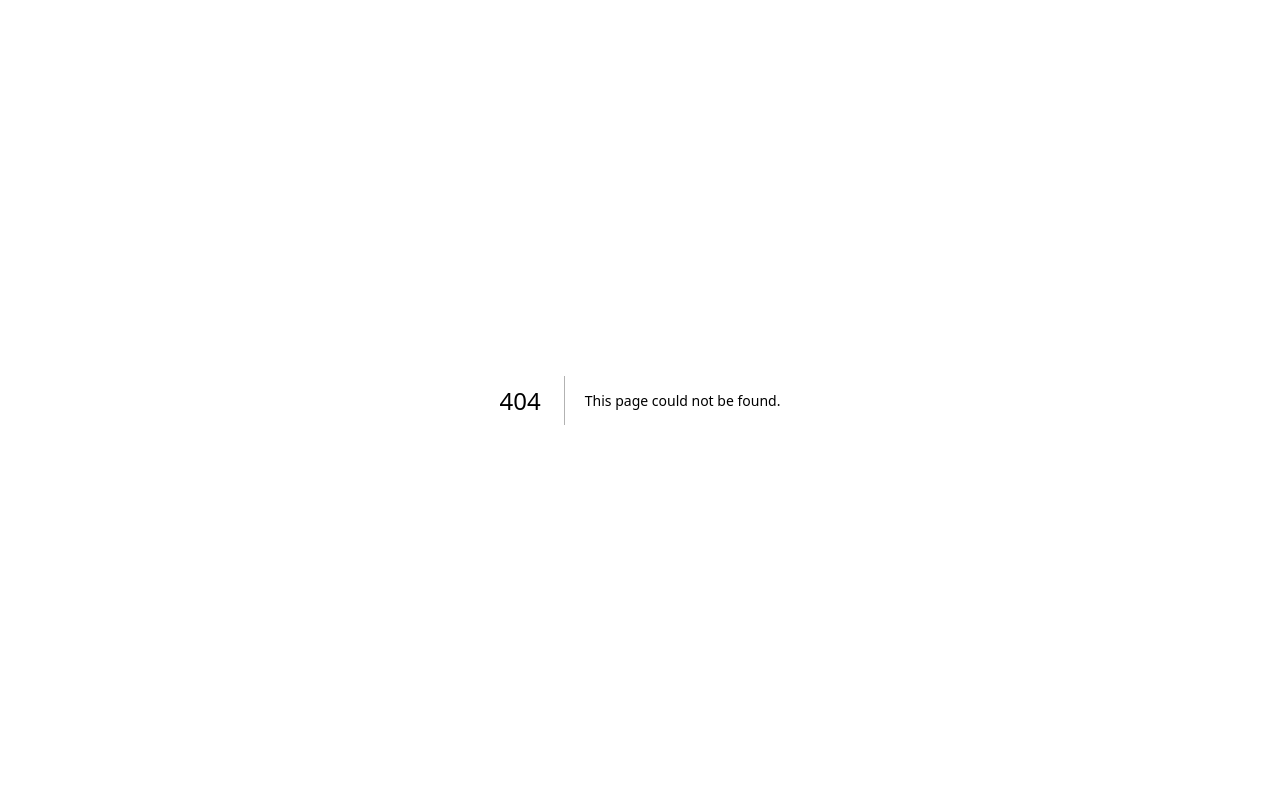
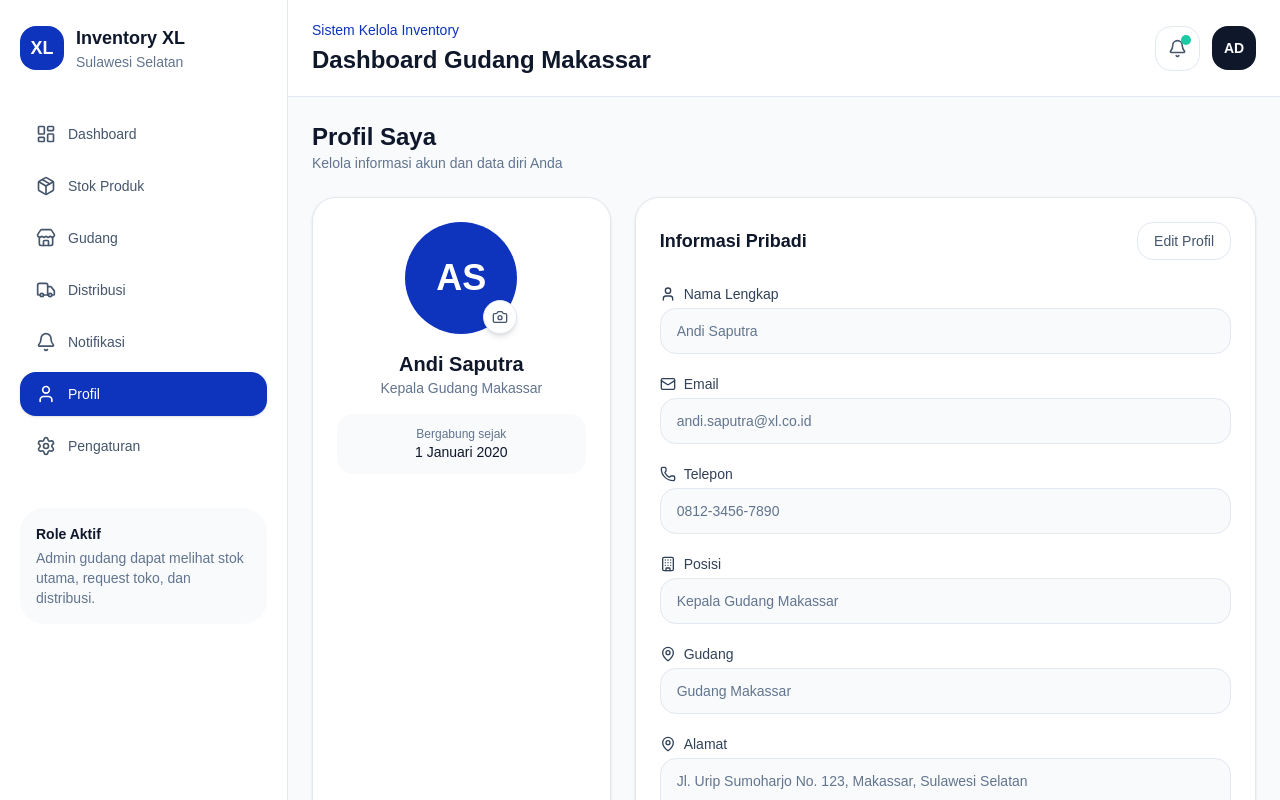
Before and after one commit to aabiilrqm/Website-XL---Management-Inventory, a Next.js app: page /profil in a window 1280 px wide. Before the commit this address had no page. Built offline with nearby package versions, Linux system fonts and the light colour scheme.

Commit message:
Membuat halaman profil

```diff
--- /dev/null
+++ b/src/app/profil/page.tsx
@@ -0,0 +1,203 @@
+"use client";
+
+import Sidebar from "@/components/dashboard/Sidebar";
+import Topbar from "@/components/dashboard/Topbar";
+import {
+  User,
+  Mail,
+  Phone,
+  MapPin,
+  Building,
+  Camera,
+  Save,
+} from "lucide-react";
+import { useState } from "react";
+
+export default function ProfilPage() {
+  const [profile, setProfile] = useState({
+    name: "Andi Saputra",
+    email: "andi.saputra@xl.co.id",
+    phone: "0812-3456-7890",
+    position: "Kepala Gudang Makassar",
+    warehouse: "Gudang Makassar",
+    address: "Jl. Urip Sumoharjo No. 123, Makassar, Sulawesi Selatan",
+    joinDate: "1 Januari 2020",
+  });
+
+  const [isEditing, setIsEditing] = useState(false);
+
+  const handleSave = () => {
+    setIsEditing(false);
+    alert("Profil berhasil disimpan!");
+  };
+
+  return (
+    <main className="h-screen overflow-hidden bg-slate-50">
+      <div className="flex h-full">
+        <Sidebar />
+        <section className="flex h-full min-w-0 flex-1 flex-col overflow-hidden">
+          <Topbar />
+
+          <div className="flex-1 overflow-y-auto p-6">
+            {/* Header */}
+            <div className="mb-6">
+              <h1 className="text-2xl font-bold text-slate-900">Profil Saya</h1>
+              <p className="text-sm text-slate-500">
+                Kelola informasi akun dan data diri Anda
+              </p>
+            </div>
+
+            <div className="grid gap-6 lg:grid-cols-3">
+              {/* Sidebar Profil */}
+              <div className="rounded-3xl border border-slate-200 bg-white p-6 shadow-sm text-center">
+                <div className="relative mx-auto h-28 w-28">
+                  <div className="flex h-28 w-28 items-center justify-center rounded-full bg-[#0E33BC] text-4xl font-bold text-white">
+                    AS
+                  </div>
+                  <button className="absolute bottom-0 right-0 rounded-full bg-white p-2 shadow-md border border-slate-200">
+                    <Camera size={16} className="text-slate-600" />
+                  </button>
+                </div>
+                <h2 className="mt-4 text-xl font-bold text-slate-900">
+                  {profile.name}
+                </h2>
+                <p className="text-sm text-slate-500">{profile.position}</p>
+                <div className="mt-4 rounded-2xl bg-slate-50 p-3">
+                  <p className="text-xs text-slate-500">Bergabung sejak</p>
+                  <p className="text-sm font-medium text-slate-900">
+                    {profile.joinDate}
+                  </p>
+                </div>
+              </div>
+
+              {/* Form Profil */}
+              <div className="lg:col-span-2 rounded-3xl border border-slate-200 bg-white p-6 shadow-sm">
+                <div className="mb-6 flex items-center justify-between">
+                  <h3 className="text-lg font-bold text-slate-900">
+                    Informasi Pribadi
+                  </h3>
+                  {!isEditing ? (
+                    <button
+                      onClick={() => setIsEditing(true)}
+                      className="rounded-2xl border border-slate-200 px-4 py-2 text-sm font-medium text-slate-600 hover:bg-slate-50"
+                    >
+                      Edit Profil
+                    </button>
+                  ) : (
+                    <div className="flex gap-2">
+                      <button
+                        onClick={() => setIsEditing(false)}
+                        className="rounded-2xl border border-slate-200 px-4 py-2 text-sm font-medium text-slate-600 hover:bg-slate-50"
+                      >
+                        Batal
+                      </button>
+                      <button
+                        onClick={handleSave}
+                        className="flex items-center gap-2 rounded-2xl bg-[#0E33BC] px-4 py-2 text-sm font-medium text-white hover:bg-blue-800"
+                      >
+                        <Save size={16} />
+                        Simpan
+                      </button>
+                    </div>
+                  )}
+                </div>
+
+                <div className="space-y-5">
+                  <div>
+                    <label className="mb-1 flex items-center gap-2 text-sm font-medium text-slate-700">
+                      <User size={16} /> Nama Lengkap
+                    </label>
+                    <input
+                      type="text"
+                      value={profile.name}
+                      onChange={(e) =>
+                        setProfile({ ...profile, name: e.target.value })
+                      }
+                      disabled={!isEditing}
+                      className="w-full rounded-2xl border border-slate-200 px-4 py-3 text-sm disabled:bg-slate-50 disabled:text-slate-500"
+                    />
+                  </div>
+
+                  <div>
+                    <label className="mb-1 flex items-center gap-2 text-sm font-medium text-slate-700">
+                      <Mail size={16} /> Email
+                    </label>
+                    <input
+                      type="email"
+                      value={profile.email}
+                      onChange={(e) =>
+                        setProfile({ ...profile, email: e.target.value })
+                      }
+                      disabled={!isEditing}
+                      className="w-full rounded-2xl border border-slate-200 px-4 py-3 text-sm disabled:bg-slate-50 disabled:text-slate-500"
+                    />
+                  </div>
+
+                  <div>
+                    <label className="mb-1 flex items-center gap-2 text-sm font-medium text-slate-700">
+                      <Phone size={16} /> Telepon
+                    </label>
+                    <input
+                      type="text"
+                      value={profile.phone}
+                      onChange={(e) =>
+                        setProfile({ ...profile, phone: e.target.value })
+                      }
+                      disabled={!isEditing}
+                      className="w-full rounded-2xl border border-slate-200 px-4 py-3 text-sm disabled:bg-slate-50 disabled:text-slate-500"
+                    />
+                  </div>
+
+                  <div>
+                    <label className="mb-1 flex items-center gap-2 text-sm font-medium text-slate-700">
+                      <Building size={16} /> Posisi
+                    </label>
+                    <input
+                      type="text"
+                      value={profile.position}
+                      onChange={(e) =>
+                        setProfile({ ...profile, position: e.target.value })
+                      }
+                      disabled={!isEditing}
+                      className="w-full rounded-2xl border border-slate-200 px-4 py-3 text-sm disabled:bg-slate-50 disabled:text-slate-500"
+                    />
+                  </div>
+
+                  <div>
+                    <label className="mb-1 flex items-center gap-2 text-sm font-medium text-slate-700">
+                      <MapPin size={16} /> Gudang
+                    </label>
+                    <input
+                      type="text"
+                      value={profile.warehouse}
+                      onChange={(e) =>
+                        setProfile({ ...profile, warehouse: e.target.value })
+                      }
+                      disabled={!isEditing}
+                      className="w-full rounded-2xl border border-slate-200 px-4 py-3 text-sm disabled:bg-slate-50 disabled:text-slate-500"
+                    />
+                  </div>
+
+                  <div>
+                    <label className="mb-1 flex items-center gap-2 text-sm font-medium text-slate-700">
+                      <MapPin size={16} /> Alamat
+                    </label>
+                    <textarea
+                      value={profile.address}
+                      onChange={(e) =>
+                        setProfile({ ...profile, address: e.target.value })
+                      }
+                      disabled={!isEditing}
+                      rows={3}
+                      className="w-full rounded-2xl border border-slate-200 px-4 py-3 text-sm disabled:bg-slate-50 disabled:text-slate-500"
+                    />
+                  </div>
+                </div>
+              </div>
+            </div>
+          </div>
+        </section>
+      </div>
+    </main>
+  );
+}
```
